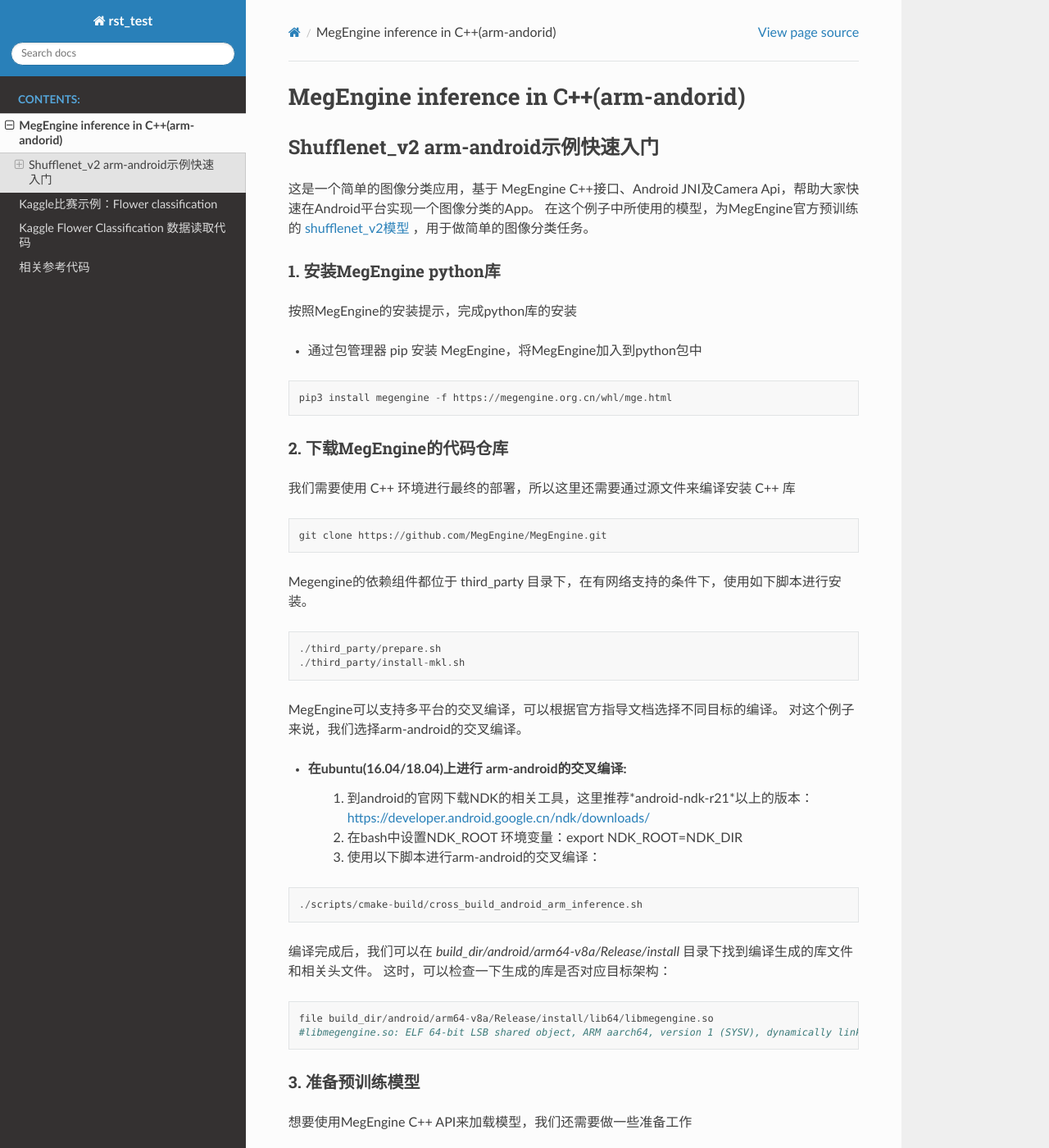
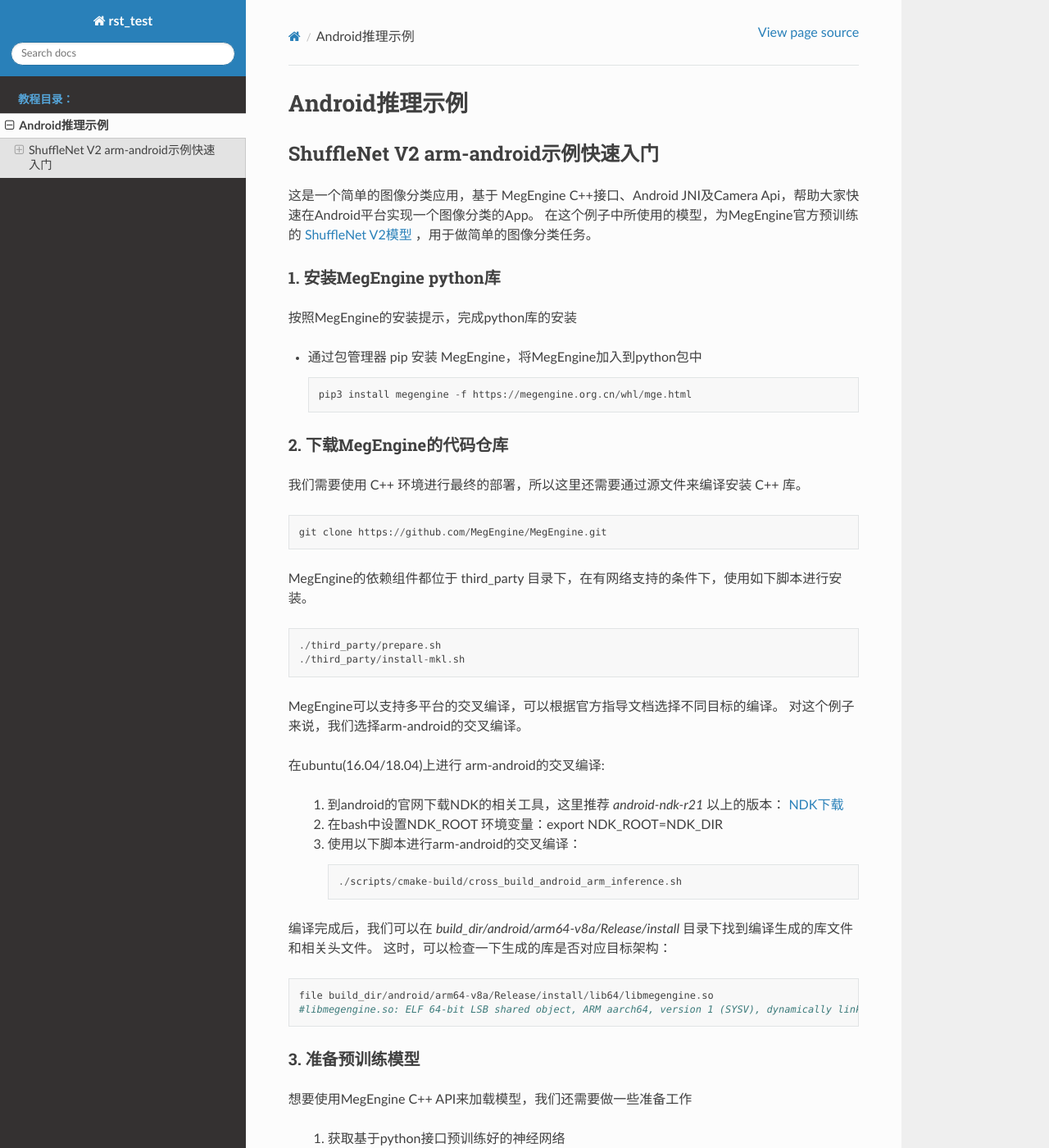
Before and after one commit to MegEngine/Docs, a Sphinx documentation site: the page built from source/inference_example/inference_chinese.rst, in a window 1280 px wide and 1400 px high. Shown: the whole window at 82% size. Built offline with Sphinx 7.4.7 and the Read the Docs theme 2.0.0, drawn with Linux system fonts in a browser that asks for light colours; some of the changed text lies outside the part shown.

Commit message:
android inference doc  doctree position + doc prettify
GitOrigin-RevId: a35a9e69c097aa38ea70d04be2bf2badb1642233

```diff
--- a/source/index.rst
+++ b/source/index.rst
@@ -74,9 +74,10 @@
     首页 <self>
     基础学习 <basic/index>
     进阶学习 <advanced/index>
+    项目实战 <inference_example/index>
     api_zh
     api
-    android_app推理示例 <inference_example/index>
+
 
 .. footer::
 
--- a/source/inference_example/inference_chinese.rst
+++ b/source/inference_example/inference_chinese.rst
@@ -1,32 +1,35 @@
 =======================================
-MegEngine inference in C++(arm-andorid)
+Android推理示例
 =======================================
 
 
-Shufflenet_v2 arm-android示例快速入门
+ShuffleNet V2 arm-android示例快速入门
 ---------------------------------------
+
 这是一个简单的图像分类应用，基于 MegEngine C++接口、Android JNI及Camera Api，帮助大家快速在Android平台实现一个图像分类的App。
-在这个例子中所使用的模型，为MegEngine官方预训练的 `shufflenet_v2模型`_ ，用于做简单的图像分类任务。
+在这个例子中所使用的模型，为MegEngine官方预训练的 `ShuffleNet V2模型`_ ，用于做简单的图像分类任务。
 
 1. 安装MegEngine python库
 ''''''''''''''''''''''''''
+
 按照MegEngine的安装提示，完成python库的安装
 
 * 通过包管理器 pip 安装 MegEngine，将MegEngine加入到python包中
 
-::
+  ::
 
-   pip3 install megengine -f https://megengine.org.cn/whl/mge.html
+    pip3 install megengine -f https://megengine.org.cn/whl/mge.html
 
 2. 下载MegEngine的代码仓库
 ''''''''''''''''''''''''''
-我们需要使用 C++ 环境进行最终的部署，所以这里还需要通过源文件来编译安装 C++ 库
+
+我们需要使用 C++ 环境进行最终的部署，所以这里还需要通过源文件来编译安装 C++ 库。
 
 ::
 
    git clone https://github.com/MegEngine/MegEngine.git
 
-Megengine的依赖组件都位于 third_party 目录下，在有网络支持的条件下，使用如下脚本进行安装。
+MegEngine的依赖组件都位于 third_party 目录下，在有网络支持的条件下，使用如下脚本进行安装。
 
 ::
 
@@ -36,14 +39,15 @@
 MegEngine可以支持多平台的交叉编译，可以根据官方指导文档选择不同目标的编译。
 对这个例子来说，我们选择arm-android的交叉编译。
 
-* 在ubuntu(16.04/18.04)上进行 arm-android的交叉编译:
-   1. 到android的官网下载NDK的相关工具，这里推荐*android-ndk-r21*以上的版本：https://developer.android.google.cn/ndk/downloads/
+在ubuntu(16.04/18.04)上进行 arm-android的交叉编译:
+
+   1. 到android的官网下载NDK的相关工具，这里推荐 *android-ndk-r21* 以上的版本： `NDK下载`_
    2. 在bash中设置NDK_ROOT 环境变量：export NDK_ROOT=NDK_DIR
    3. 使用以下脚本进行arm-android的交叉编译：
 
-::
+      ::
 
-   ./scripts/cmake-build/cross_build_android_arm_inference.sh
+         ./scripts/cmake-build/cross_build_android_arm_inference.sh
 
 编译完成后，我们可以在 *build_dir/android/arm64-v8a/Release/install* 目录下找到编译生成的库文件和相关头文件。
 这时，可以检查一下生成的库是否对应目标架构：
@@ -63,12 +67,12 @@
 官方 `MegEngine ModelHub`_ 提供了多种预训练模型，以及基于python对这些模型进行训练、推理的指导文档。
 通过这些指导文档，我们就可以大体了解训练和推理的基本过程。
 
-接下来，通过以下python代码基于动态图的神经网络，实现动态图到静态图的转换并dump出可供c++调用的文件。
+接下来，通过以下python代码基于动态图的神经网络，实现动态图到静态图的转换并dump出可供C++调用的文件。
 
 *代码片段:*
 
 .. code-block:: python
-   :linenos:
+
 
    import megengine.module as M
    import megengine.functional as F
@@ -99,14 +103,14 @@
 执行脚本，并完成模型转换后，我们就获得了可以通过MegEngine C++ API加载的预训练模型文件 **shufflenet_deploy.mge**。
 
 *这里需要注意，dump函数定义了input 为 "data"，在后续使用推理接口传入数据时，需要保持名称一致。*
-*另外，dump参数 "optimize_for_inference=True" 可以对dump出的模型进行优化，具体信息可以参考* `dump optimize api`_
+*另外，dump参数 "optimize_for_inference=True" 可以对dump出的模型进行优化，具体信息可以参考* :meth:`dump optimize API <megengine.jit.trace.dump>`
 
-4. Shufflenet_v2 C++ 实现示例
+4. ShuffleNet V2 C++ 实现示例
 ''''''''''''''''''''''''''''''''
-基于官方的 xor_net C++ sample `xor net 部署`_ ，我们可以实现自己的基于shufflenet_v2的推理代码。
+基于官方的 xor net C++ 案例 `xor net 部署`_ ，我们可以实现自己的基于ShuffleNet V2的推理代码。
 代码的任务分成四步：
 
-   1. 参考官网对于 `shufflenet_v2模型`_ 要求, 需要先将图像数据转换为指定格式的tensor
+   1. 参考官网对于 `ShuffleNet V2模型`_ 要求, 需要先将图像数据转换为指定格式的tensor
    2. 将转换好的数据输入到模型的输入层
    3. 调用MegEngine C++接口，实现推理过程
    4. 将模型的预测结果进行解析，并打印出来
@@ -148,7 +156,6 @@
 *代码片段:*
 
 .. code-block:: c++
-   :linenos:
 
    constexpr int RESIZE_WIDTH = 256;
    constexpr int RESIZE_HEIGHT = 256;
@@ -181,7 +188,7 @@
 *代码片段:*
 
 .. code-block:: c++
-   :linenos:
+
 
       auto data = network.tensor_map.at("data");
       data->resize({1,3,224,224});
@@ -197,7 +204,9 @@
          iptr3[j] = imgptr[3*j +2];
       }
 
-*注意，此处网络的输入层名称为“data”，需要和第3节中dump时传入的名称保持一致。*
+.. note::
+
+    注意，此处网络的输入层名称为“data”，需要和第3节中dump时传入的名称保持一致。
 
 完成数据格式转换后，调用MegEngine的推理接口，对输入图像数据进行预测。
 
@@ -207,7 +216,7 @@
 *代码片段:*
 
 .. code-block:: c++
-   :linenos:
+
 
    // 读取通过运行参数指定的模型文件,inp_file 需要输入的shufflenet_v2.mge文件
    std::unique_ptr<serialization::InputFile> inp_file = serialization::InputFile::make_fs(argv[1]);
@@ -257,7 +266,7 @@
 *代码片段:*
 
 .. code-block:: c++
-   :linenos:
+
 
    for (int i = 0; i < num_classes; i++){
       sum += predict_ptr[i];
@@ -323,7 +332,7 @@
 *头文件shufflenet_interface.h代码片段:*
 
 .. code-block:: c++
-   :linenos:
+
 
     typedef void *ShuffleNetContext_PTR;
     ShuffleNetContext_PTR PUBLIC_API shufflenet_init(const ModelInit &init);
@@ -339,7 +348,7 @@
 *测试程序shufflenet_loadrun.cpp代码片段:*
 
 .. code-block:: c++
-   :linenos:
+
 
     #include "shufflenet_interface.h"
 
@@ -431,6 +440,8 @@
 测试图片
 
 .. image:: imgs/cat.jpg
+   :align: center
+   :scale: 50%
 
 执行测试程序后，我们可以从标准输出获得predict的结果：
 ::
@@ -446,7 +457,7 @@
 6. Android Camera 预览实时推理
 ''''''''''''''''''''''''''''''''''''''''''
 在这个章节，我们来看一下如何使用Android Camera做实时推理
-我们可以基于`Android Camera Example github`_修改，快速搭建我们的APP。
+我们可以基于 `Android Camera Example github`_ 修改，快速搭建我们的APP。
 
 主要有如下过程：
 
@@ -561,6 +572,9 @@
 经过前面实现，我们就可以build APP了。构建完成后， 我们就可以得到一个apk文件， 可以安装到手机来测试并继续优化了。
 
 .. image:: imgs/inference_demo.png
+   :align: center
+   :height: 600px
+   :scale: 50%
 
 
 7. 量化部署
@@ -574,18 +588,18 @@
 .. _`MegEngine github`: https://github.com/MegEngine/MegEngine
 .. _`MegEngine ModelHub`: https://megengine.org.cn/model-hub
 .. _`MegEngine Model`: https://github.com/MegEngine/Models
-.. _`dump optimize api`: https://megengine.org.cn/doc/latest/autogen/megengine.jit.html?highlight=optimize_for_inference#megengine.jit.trace.dump
 .. _`xor net 部署`: https://megengine.org.cn/doc/latest/advanced/deployment.html
-.. _`shufflenet_v2模型`: https://megengine.org.cn/model-hub/megengine_vision_shufflenet_v2/
+.. _`ShuffleNet V2模型`: https://megengine.org.cn/model-hub/megengine_vision_shufflenet_v2/
 .. _`inference.py`: https://github.com/MegEngine/Models/blob/master/official/vision/classification/shufflenet/inference.py
 .. _`imagenet_class_info.json`: https://github.com/MegEngine/Models/blob/master/official/assets/imagenet_class_info.json
 .. _`模型量化 Model Quantization`: https://github.com/MegEngine/Models/tree/master/official/quantization
+.. _`NDK下载`: https://developer.android.google.cn/ndk/downloads/
 
-.. _`C++ 推理代码`: inference_cpp_predict_code.html
-.. _`shufflenet interface 代码`: shufflenet_interface_code.html
-.. _`build inference 脚本`: build_inference_script.html
-.. _`libshufflenet_inference CMake 构建脚本`: libshufflenet_inference_CMakeLists_script.html
-.. _`inference jni CMake 构建脚本`: inference_jni_CMakeLists_script.html
-.. _`inference jni 参考代码`: inference_jni_code.html
-.. _`Camera preview 参考代码`: Camera2BasicFragment_code.html
-.. _`ImageNetClassifier`: ImageNetClassifier_code.html
+.. _`C++ 推理代码`: https://github.com/MegEngine/Inference-Demo/blob/master/native/shufflenet_interface/src/shufflenet_run.cpp
+.. _`shufflenet interface 代码`: https://github.com/MegEngine/Inference-Demo/blob/master/native/shufflenet_interface/src/shufflenet_interface.cpp
+.. _`build inference 脚本`: https://github.com/MegEngine/Inference-Demo/blob/master/native/shufflenet_interface/build_inference.sh
+.. _`libshufflenet_inference CMake 构建脚本`: https://github.com/MegEngine/Inference-Demo/blob/master/native/shufflenet_interface/CMakeLists.txt
+.. _`inference jni CMake 构建脚本`: https://github.com/MegEngine/Inference-Demo/blob/master/camera_app/Camera2Basic/inference_jni/src/main/cpp/CMakeLists.txt
+.. _`inference jni 参考代码`: https://github.com/MegEngine/Inference-Demo/blob/master/camera_app/Camera2Basic/inference_jni/src/main/java/com/example/inference/ImageNetClassifier.java
+.. _`Camera preview 参考代码`: https://github.com/MegEngine/Inference-Demo/blob/master/camera_app/Camera2Basic/inference_jni/src/main/cpp/inference_jni.cpp
+.. _`ImageNetClassifier`: https://github.com/MegEngine/Inference-Demo/blob/master/camera_app/Camera2Basic/app/src/main/java/com/example/android/camera2basic/Camera2BasicFragment.java
```
Also changed, not shown: other parts of source/inference_example/inference_chinese.rst (+8 -4 lines), source/inference_example/index.rst (+2 -5 lines).
